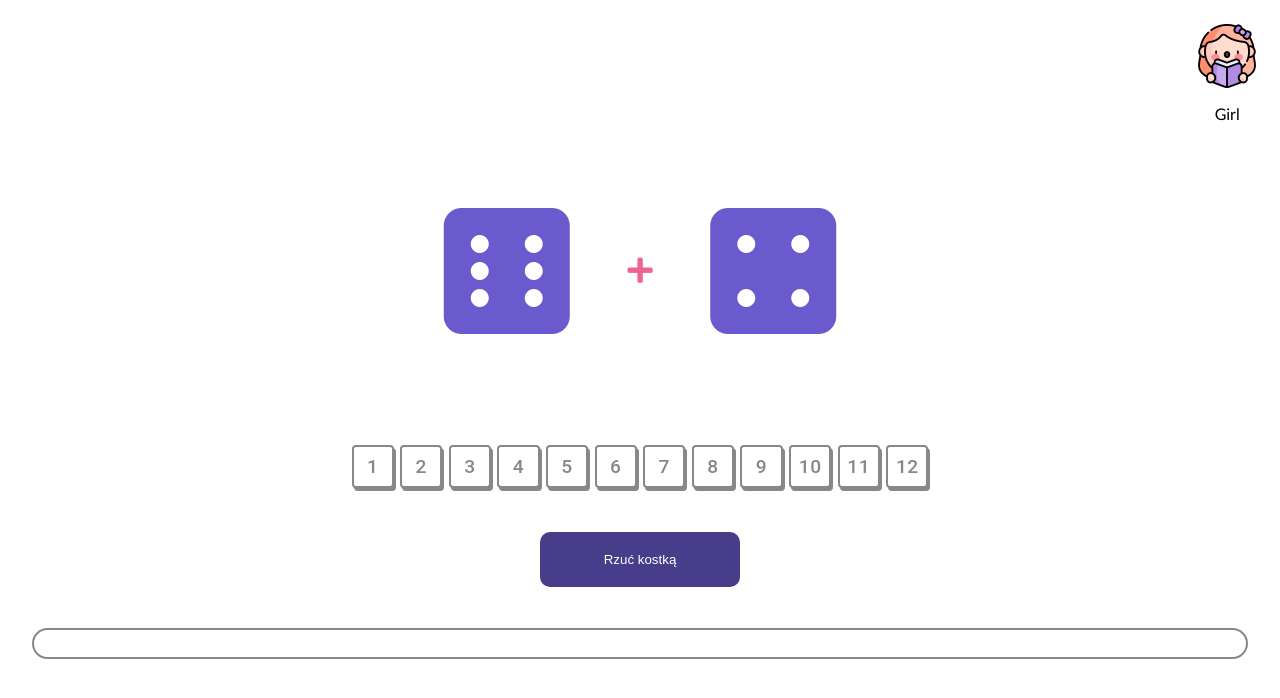
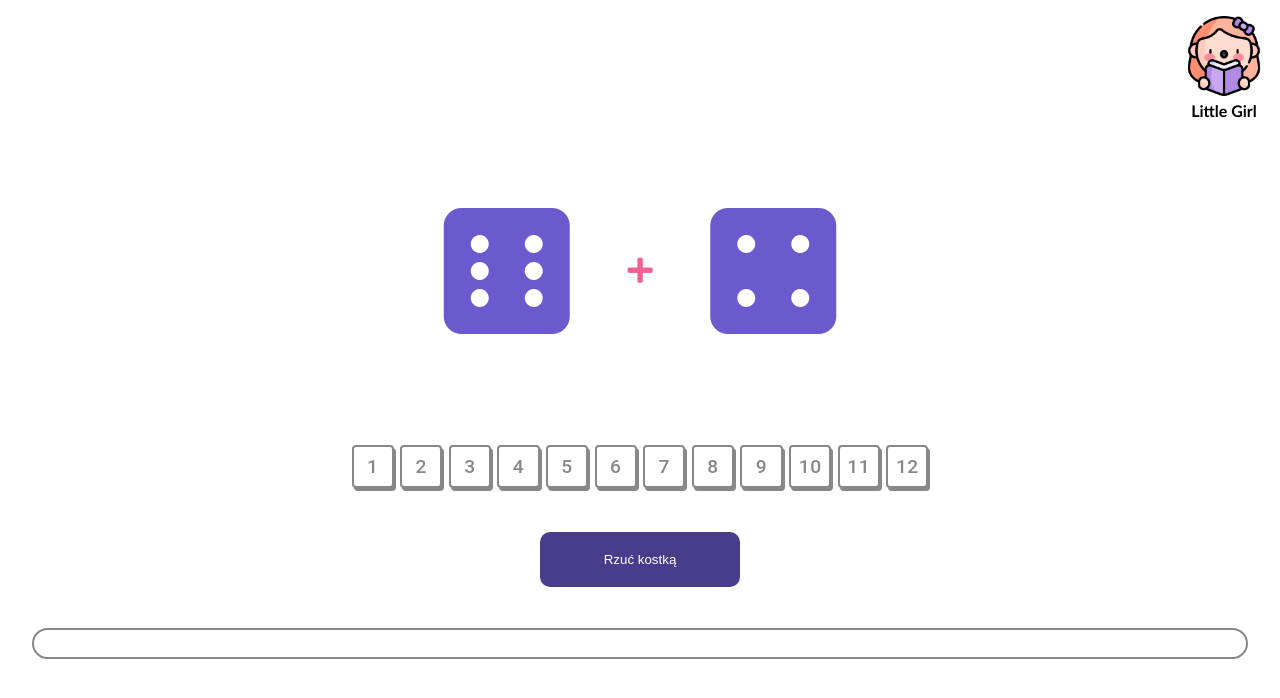
Before and after one commit to KasiaKinga/math-for-pola, a React (Create React App) app: page / in a window 1280 px wide. Shown: the top 698 px of the page. Built offline with nearby package versions, Linux system fonts and the light colour scheme.

Commit message:
more styling

```diff
--- a/src/Badge.css
+++ b/src/Badge.css
@@ -6,17 +6,21 @@
   align-items: center;
   top: 1em;
   right: 1em;
-  /* border: 2px solid #888888;
-  box-shadow: 1px 2px #888888; */
+  /* border: 2px solid #888888; */
   border-radius: 10px;
-  padding: 0.5em 0.3em;
+  /* height: 7em;
+  width: 5em; */
 }
 
 .Badge img {
-  height: 4em;
-  width: 4em;
+  height: 5em;
+  width: 5em;
+  /* border: 2px solid red */
 }
 
 .Badge p {
+  /* position: absolute; */
+  margin-top: 0.3em;
+  font-weight: 600;
   font-family: 'Gill Sans', 'Gill Sans MT', Calibri, 'Trebuchet MS', sans-serif;
 }
--- a/src/Badge.js
+++ b/src/Badge.js
@@ -1,4 +1,4 @@
-import React from "react";
+import React, { useState } from "react";
 
 import reading from "./images/reading.png";
 import princess from "./images/princess.png";
@@ -8,9 +8,9 @@ import "./Badge.css";
 
 const BADGE_LOCAL_STORAGE_KEY = "currentBadge";
 
-const badgeOrderedArray = ["Girl", "Princess", "Queen"];
+const badgeOrderedArray = ["Little Girl", "Princess", "Queen"];
 const badgeMap = {
-  Girl: reading,
+  "Little Girl": reading,
   Princess: princess,
   Queen: queen,
 };
@@ -20,7 +20,7 @@ export const getCurrentBadgeFromLocalStorage = () => {
 
   if (!currentBadgeFromLocal) {
     // if none, assuming it's the first time loading it, therefore defaults to Beginner
-    localStorage.setItem(BADGE_LOCAL_STORAGE_KEY, "Girl");
+    localStorage.setItem(BADGE_LOCAL_STORAGE_KEY, "Little Girl");
     currentBadgeFromLocal = localStorage.getItem(BADGE_LOCAL_STORAGE_KEY);
   }
 
@@ -40,12 +40,19 @@ export const setNextBadgeInLocalStorage = (currentBadge) => {
 };
 
 export const Badge = (props) => {
+  const [loaded, setLoaded] = useState(false);
   const { currentBadge } = props;
+  console.log("loaded: ", loaded);
 
   return (
     <div className="Badge">
-      <img src={badgeMap[currentBadge]} alt="current badge" />
-      <p>{currentBadge}</p>
+      <img
+        src={badgeMap[currentBadge]}
+        alt="current badge"
+        onLoad={() => setLoaded(true)}
+        style={loaded ? {} : { display: "none" }}
+      />
+      {loaded ? <p>{currentBadge}</p> : null}
     </div>
   );
 };
```
